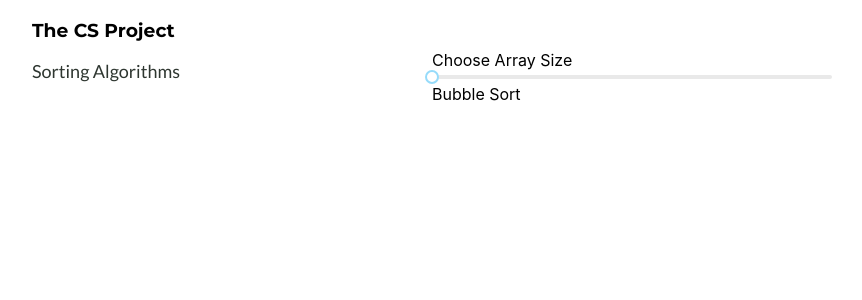
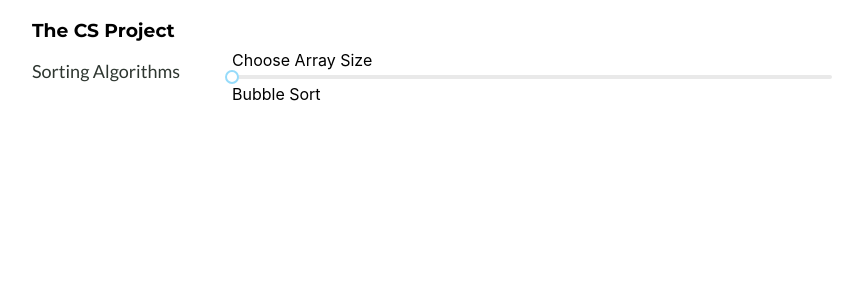
Before and after one commit to CaroMen/TheCSProject, a React (Create React App) app: page /bubble-sort in a window 1280 px wide. Shown: the top 300 px of the page, without its empty margins (208-1070 px from the left). Built offline with nearby package versions, Linux system fonts and the light colour scheme.

Commit message:
array fixed

```diff
--- a/src/components/OptionsSelector/BubbleVis.js
+++ b/src/components/OptionsSelector/BubbleVis.js
@@ -34,7 +34,7 @@ const BubbleVis = () => {
                 <Slider
                     onChange={(val) => setArr([...arr, val])}
                     min={5}
-                    high={80}
+                    max={35}
                 ></Slider>
             </div>
             <div>
--- a/src/components/OptionsSelector/visualizer.css
+++ b/src/components/OptionsSelector/visualizer.css
@@ -2,7 +2,7 @@
     display: flex;
     flex-direction: column;
     justify-content: right;
-    width: 400px;
+    width: 600px;
     margin-top: 50px;
 }
 
```
